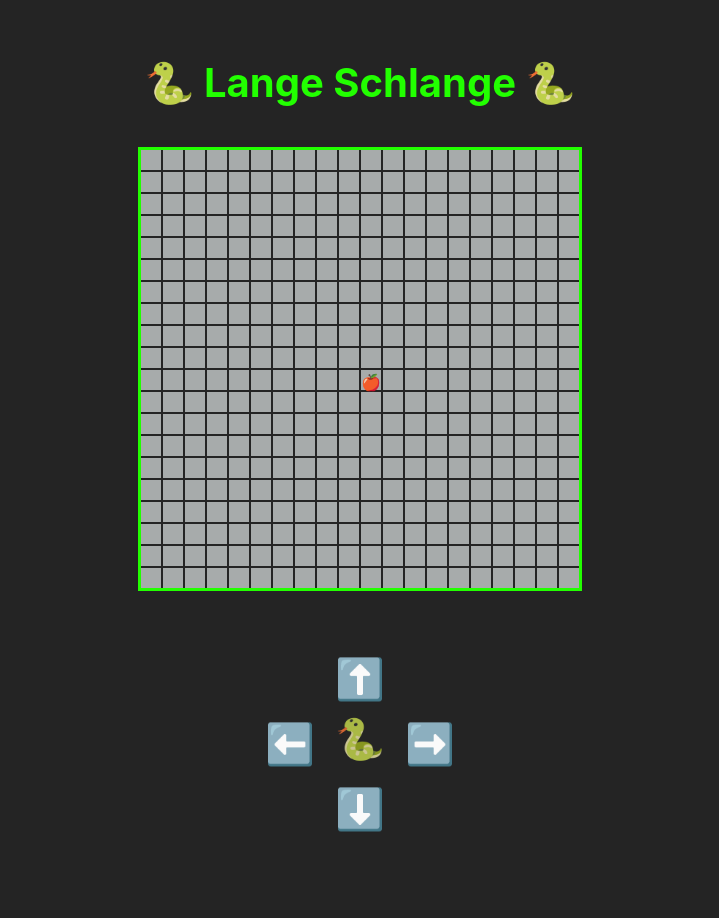
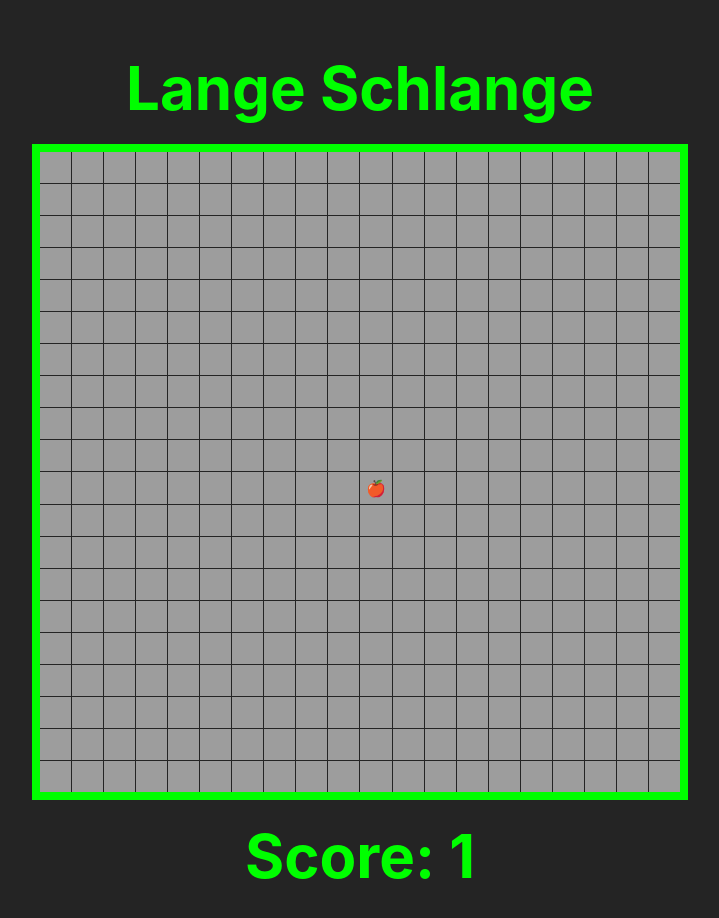
Before and after one commit to h4ka/snake-svelte, a Svelte app: page / in a window 1280 px wide. Shown: the top 918 px of the page, without its empty margins (280-999 px from the left). Before the commit the page ends 871 px from the top, so only its background shows below. Built offline with nearby package versions, Linux system fonts and the light colour scheme.

Commit message:
improve design

```diff
--- a/src/App.svelte
+++ b/src/App.svelte
@@ -4,8 +4,8 @@
     import Board from "./lib/classes/board";
     import Coordinate from "./lib/classes/coordinate";
 
-    const BOARD_SIZE = { x: 20, y: 20 };
-    const SNAKE_INITIAL_POSITION = new Coordinate(10, 10);
+    const BOARD_SIZE = 20;
+    const SNAKE_INITIAL_POSITION = new Coordinate(Math.round(BOARD_SIZE / 2), Math.round(BOARD_SIZE / 2));
 
     let board = new Board(BOARD_SIZE);
     let snake = new Snake(SNAKE_INITIAL_POSITION, BOARD_SIZE);
@@ -33,14 +33,6 @@
             terminateGame();
             location.reload();
         }
-    }
-
-    /**
-     * @param {string} direction
-     */
-    function turn(direction) {
-        startGame();
-        snake.nextDirection = direction;
     }
 
     function startGame() {
@@ -93,6 +85,8 @@
     }
 
     onMount(async () => {
+        eatSound.volume = 0.5;
+        deadSound.volume = 0.5;
         board.generateFood();
         redrawBoard();
     });
@@ -103,134 +97,62 @@
 </script>
 
 <main>
-    <h1>🐍 Lange Schlange 🐍</h1>
-    <div class="board">
+    <h1>Lange Schlange</h1>
+    <div class="board" style="--rows: {BOARD_SIZE}; --cols: {BOARD_SIZE};">
         {#each board.grid as row}
-            <div class="row">
             {#each row as cell}
                 <div class="cell">
                     {#if !snake.isAlive && (cell === "snake-head" || cell === "snake-body")}
-                            <div class="snake">💀</div>
+                        <div class="snake item">💀</div>
                     {:else if cell === "snake-head"}
-                            <div class="snake">👀</div>
+                        <div class="snake item">👀</div>
                     {:else if cell === "snake-body"}
-                            <div class="snake">🟢</div>
+                        <div class="snake item"></div>
                     {:else if cell === "food"}
-                            <div class="food">🍎</div>
+                        <div class="item">🍎</div>
                     {/if}
                 </div>
             {/each}
-            </div>
         {/each}
     </div>
-    <div class="container">
-        {#if !snake.isAlive}
-            <div class="game-over">
-                <div class="restart-button" on:click={() => location.reload()}>restart</div>
-            </div>
-        {:else}
-            <div class="controls">
-                <div on:click={() => turn("left")} class="left arrow">⬅️</div>
-                <div class="updown">
-                    <div on:click={() => turn("up")} class="up arrow">⬆️</div>
-                    <div>🐍</div>
-                    <div on:click={() => turn("down")} class="down arrow">⬇️</div>
-                </div>
-                <div on:click={() => turn("right")} class="right arrow">➡️</div>
-            </div>
-        {/if}
-    </div>
+    <h1>Score: {snake.body.length}</h1>
 </main>
 <svelte:window on:keydown|preventDefault={onKeyDown} />
 <audio src="src/assets/sounds/eat.mp3" bind:this={eatSound}></audio>
 <audio src="src/assets/sounds/dead.mp3" bind:this={deadSound}></audio>
 
 <style>
-    h1 {
-        color: #22ff00;
-        font-size: min(calc(100vw / 10), 40px);
-        line-height: 1.2;
-        margin-bottom: 1em;
-    }
-
     .board {
-        display: flex;
-        flex-direction: column;
-        gap: 2px;
-        border: 3px solid #22ff00;
-    }
-
-    .row {
-        display: flex;
-        gap: 2px;
+        display: grid;
+        grid-template-columns: repeat(var(--cols), 1fr);
+        grid-template-rows: repeat(var(--rows), 1fr);
+        grid-gap: 1px;
+        width: min(80vmin, 800px);
+        height: min(80vmin, 800px);
+        border: 1vmin solid #00ff00;
     }
 
     .cell {
-        height: 20px;
-        width: 20px;
-        background-color: #a7abab;
-        margin: 0;
-        padding: 0;
+        padding: 1px;
+        background-color: #9d9d9d;
+    }
+
+    .item {
+        font-size: min(2vmin, 24px);
+        height: 100%;
+        width: 100%;
+        align-content: center;
     }
 
     .snake {
-        height: 100%;
-        width: 100%;
         background-color: #007500;
-        border-radius: 100%;
-        font-size: small;
-        display: flex;
-        justify-content: center;
-        align-items: center;
-        border: #19bb00 1px solid;
+        border-radius: 20%;
     }
 
-    .container {
-        display: flex;
-        flex-direction: column;
-        margin-top: 3em;
-    }
-
-    .controls {
-        display: flex;
-        justify-content: center;
-        align-items: center;
-        height: 5em;
-        font-size: min(calc(100vw / 10), 40px);
-    }
-
-    .arrow {
-        color: #22ff00;
-        width: 50px;
-        height: 50px;
-        margin: 10px;
-    }
-
-    .updown {
-        display: flex;
-        flex-direction: column;
-        justify-content: center;
-        align-items: center;
-    }
-
-    .game-over {
-        color: #22ff00;
-        display: flex;
-        justify-content: center;
-        align-items: center;
-    }
-
-    .restart-button {
-        cursor: pointer;
-        color: #22ff00;
-        border-radius: 100%;
-        width: 5em;
-        height: 5em;
-        display: flex;
-        justify-content: center;
-        align-items: center;
-        font-weight: 400;
-        font-size: min(calc(100vw / 10), 40px);
-        border: 2px solid #22ff00;
+    h1 {
+        color: #00ff00;
+        font-size: min(8vmin, 60px);
+        padding: 20px;
+        margin: 0px;
     }
 </style>
--- a/src/app.css
+++ b/src/app.css
@@ -1,6 +1,5 @@
 :root {
-  font-family: Inter, system-ui, Avenir, Helvetica, Arial, sans-serif;
-  line-height: 1.5;
+    font-family: Inter, Avenir, sistem-ui, Helvetica, Arial, sans-serif;
     font-weight: 400;
 
     color-scheme: light dark;
@@ -22,7 +21,7 @@ body {
 }
 
 #app {
-  max-width: 1280px;
+    max-width: 1200px;
     margin: 0 auto;
     padding: 2rem;
     text-align: center;
--- a/src/lib/classes/board.js
+++ b/src/lib/classes/board.js
@@ -13,12 +13,12 @@ export default class Board {
     foodPos;
 
     /**
-     * @param { { x: number, y: number } } size
+     * @param { number } size
      */
-    constructor({ x, y }) {
-        this.x = x;
-        this.y = y;
-        this.grid = Array.from(Array(x), () => new Array(y));
+    constructor(size) {
+        this.x = size;
+        this.y = size;
+        this.grid = Array.from(Array(size), () => new Array(size));
     }
 
     generateFood() {
--- a/src/lib/classes/snake.js
+++ b/src/lib/classes/snake.js
@@ -12,7 +12,7 @@ export default class Snake {
     nextDirection = "";
 
     /**
-     * @param {{x: number, y: number}} [boardSize]
+     * @param {number} [boardSize]
      * @param {Coordinate} [initialPosition]
      */
     constructor(initialPosition, boardSize) {
@@ -54,7 +54,7 @@ export default class Snake {
         }
 
         // check if next move is out of bounds and set isAlive to false
-        if (nextMove.x < 0 || nextMove.x === this.boardSize.x || nextMove.y < 0 || nextMove.y === this.boardSize.y) {
+        if (nextMove.x < 0 || nextMove.x === this.boardSize || nextMove.y < 0 || nextMove.y === this.boardSize) {
             this.isAlive = false;
         }
 
```
Lines whose indentation alone changed are shown as unchanged.
